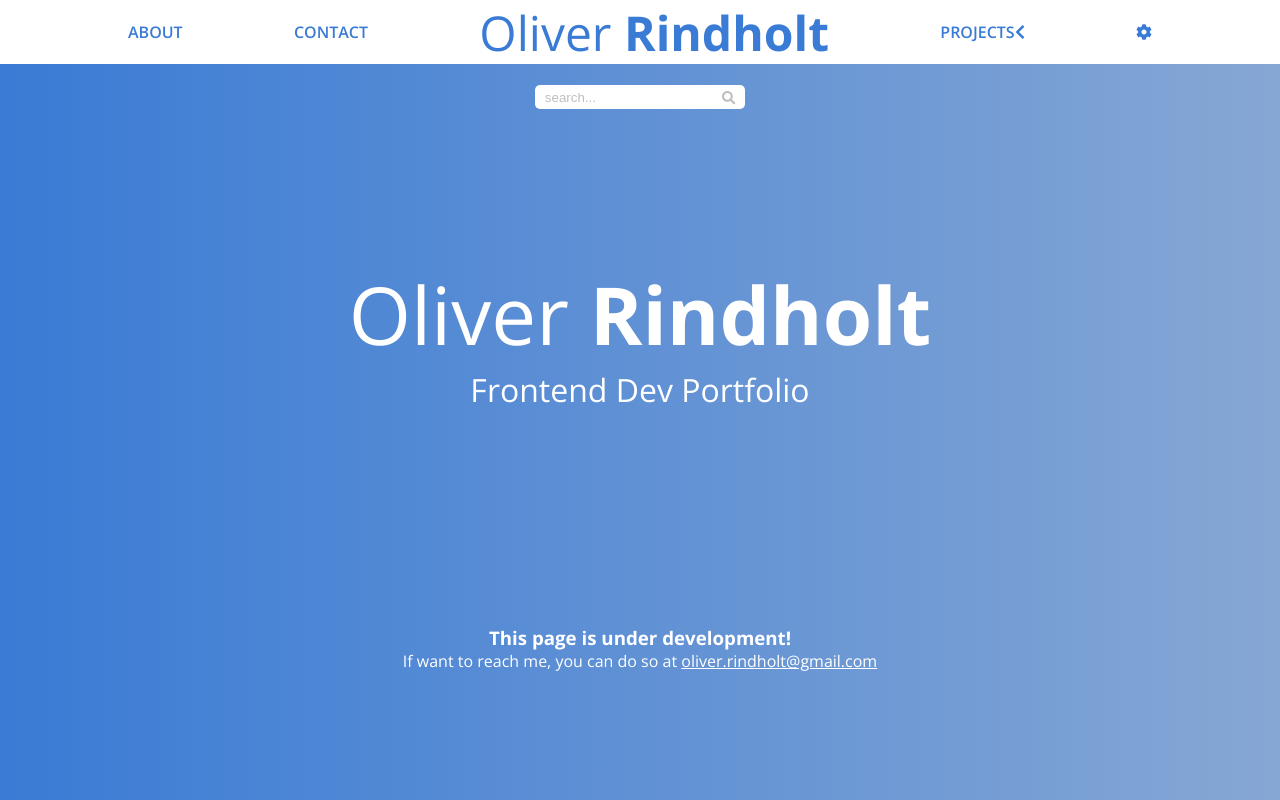
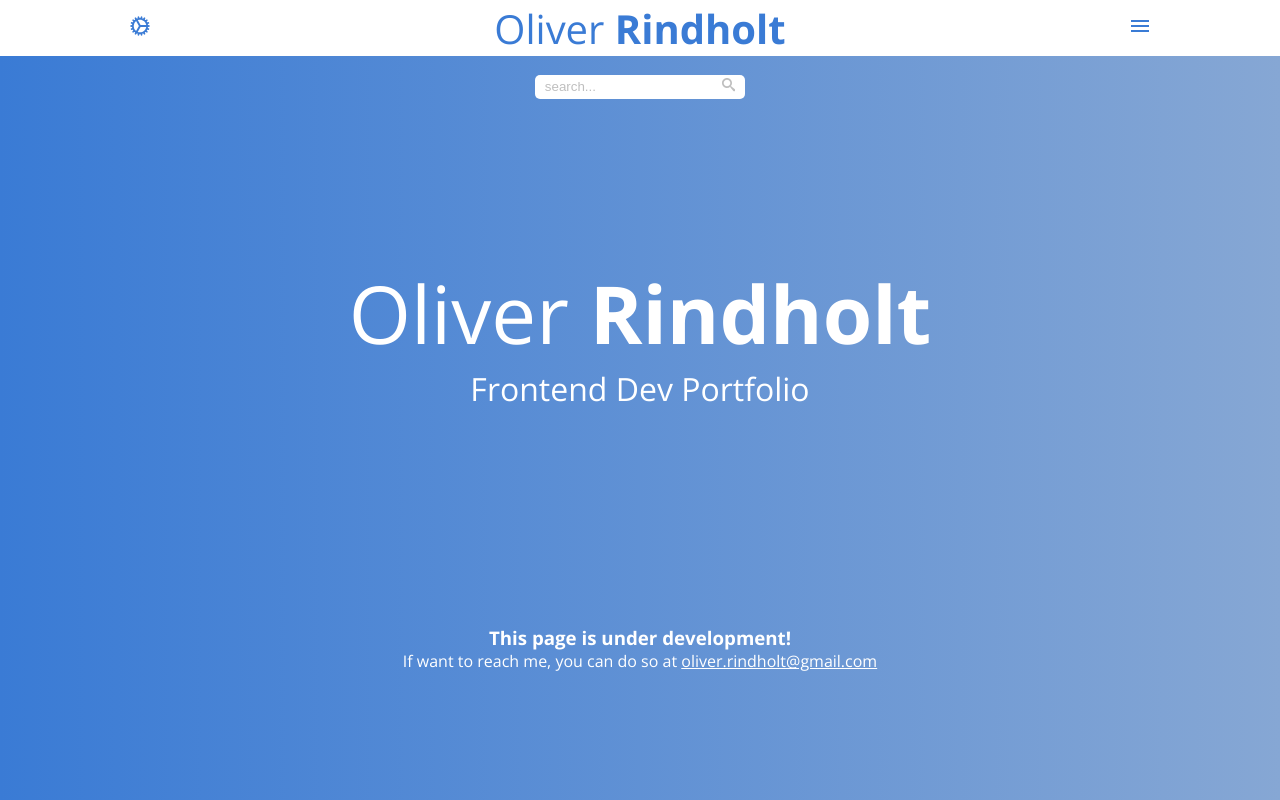
Before and after one commit to orindholt/Portfolio, a React app: page / in a window 1280 px wide. Built offline with nearby package versions, Linux system fonts and the light colour scheme.

Commit message:
Add new navigation component

```diff
--- a/src/components/App.js
+++ b/src/components/App.js
@@ -1,5 +1,5 @@
 import Header from "./Header";
-import Projects from "./Projects";
+/* import Projects from "./Projects"; */
 
 const App = () => {
   return (
--- a/src/components/Header.js
+++ b/src/components/Header.js
@@ -1,5 +1,5 @@
-import {FontAwesomeIcon} from "@fortawesome/react-fontawesome";
 import Navbar from "./Navbar";
+import {ImSearch} from "react-icons/im";
 
 const Header = () => {
     return (
@@ -7,7 +7,7 @@ const Header = () => {
             <Navbar />
             <div className="Header__search">
                 <input type="text" name="search-field" id="search-field" placeholder="search..." />
-                <button type="submit"><FontAwesomeIcon icon="search"/></button>
+                <button type="submit"><ImSearch/></button>
             </div>
             <div className="Header__intro">
                 <h1 className="Header__intro__heading"><span>Oliver</span> Rindholt</h1>
--- a/src/components/Navbar.js
+++ b/src/components/Navbar.js
@@ -1,14 +1,13 @@
-import {FontAwesomeIcon} from "@fortawesome/react-fontawesome";
+import {IoCogSharp, IoMenuSharp} from "react-icons/io5"
 
 const Navbar = () => {
 	return (
 		<nav className="Nav">
 			<ul className="Nav__list">
 				<li className="Nav__list__item">
-					<button className="Nav__list__button">about</button>
-				</li>
-				<li className="Nav__list__item">
-					<button className="Nav__list__button">contact</button>
+					<button className="Nav__list__button">
+                        <IoCogSharp />
+                    </button>
 				</li>
 				<li className="Nav__list__item">
 					<button className="Nav__list__button">
@@ -17,13 +16,7 @@ const Navbar = () => {
 				</li>
 				<li className="Nav__list__item">
 					<button className="Nav__list__button">
-						projects
-						<FontAwesomeIcon icon="chevron-left" />
-					</button>
-				</li>
-				<li className="Nav__list__item">
-					<button className="Nav__list__button">
-						<FontAwesomeIcon icon="cog" />
+						<IoMenuSharp />
 					</button>
 				</li>
 			</ul>
--- a/src/components/Projects.js
+++ b/src/components/Projects.js
@@ -1,5 +1,5 @@
 import Category from "./Category";
-import Product from "./Project";
+/* import Product from "./Project"; */
 
 const Projects = () => {
     return (
--- a/src/index.js
+++ b/src/index.js
@@ -2,11 +2,6 @@ import React from 'react';
 import ReactDOM from 'react-dom';
 import './scss/index.scss';
 import App from './components/App';
-
-import { fab } from '@fortawesome/free-brands-svg-icons';
-import {faChevronLeft, faChevronDown, faCog, faSearch, faArrowDown} from "@fortawesome/free-solid-svg-icons";
-import { library } from "@fortawesome/fontawesome-svg-core";
-library.add(fab, faChevronDown, faChevronLeft, faCog, faSearch, faArrowDown);
 
 ReactDOM.render(
   <React.StrictMode>
--- a/src/scss/components/header.scss
+++ b/src/scss/components/header.scss
@@ -10,7 +10,7 @@
     &__search {
         color: var(--gray);
         border-radius: 5px;
-        margin-top: $nav-height/3;
+        margin-top: math.div($nav-height, 3);
         background-color: var(--white);
         padding: 3px 10px;
         display: flex;
--- a/src/scss/components/navbar.scss
+++ b/src/scss/components/navbar.scss
@@ -1,4 +1,4 @@
-$nav-height: 8vh;
+$nav-height: 7vh;
 
 .Nav {
     display: flex;
@@ -21,7 +21,7 @@ $nav-height: 8vh;
             button {
                 transition: color 0.15s, transform 0.35s;
                 font-weight: 600;
-                font-size: $base-font-size;
+                font-size: $base-font-size * 1.5;
                 text-transform: uppercase;
                 background: none;
                 border: none;
@@ -34,7 +34,7 @@ $nav-height: 8vh;
         }
         &__header {
             text-transform: initial;
-            font-size: 3em;
+            font-size: $base-font-size * 2.5;
             font-weight: 300;
             span {
                 font-weight: 700;
--- a/src/scss/index.scss
+++ b/src/scss/index.scss
@@ -1,3 +1,5 @@
+@use "sass:math";
+@use "sass:color";
 @import './base/reset';
 
 // variabels & base
```
Also changed, not shown: src/components/Project.js (deleted).
